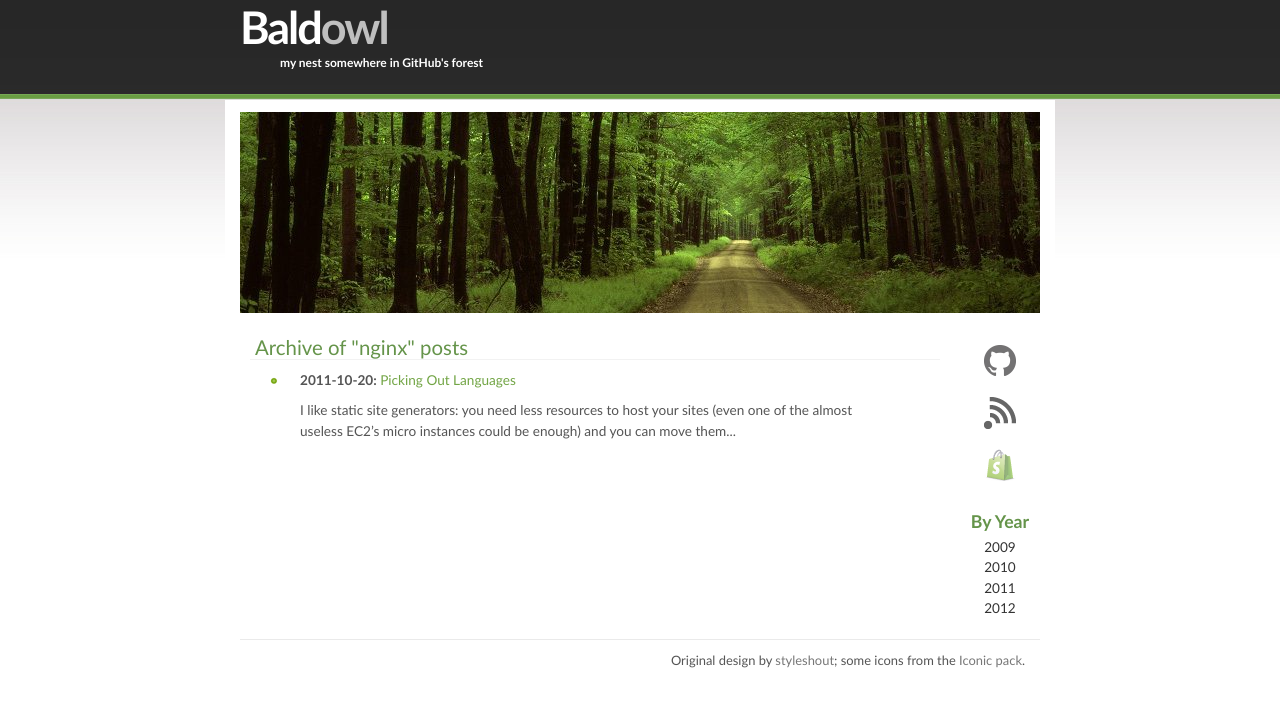
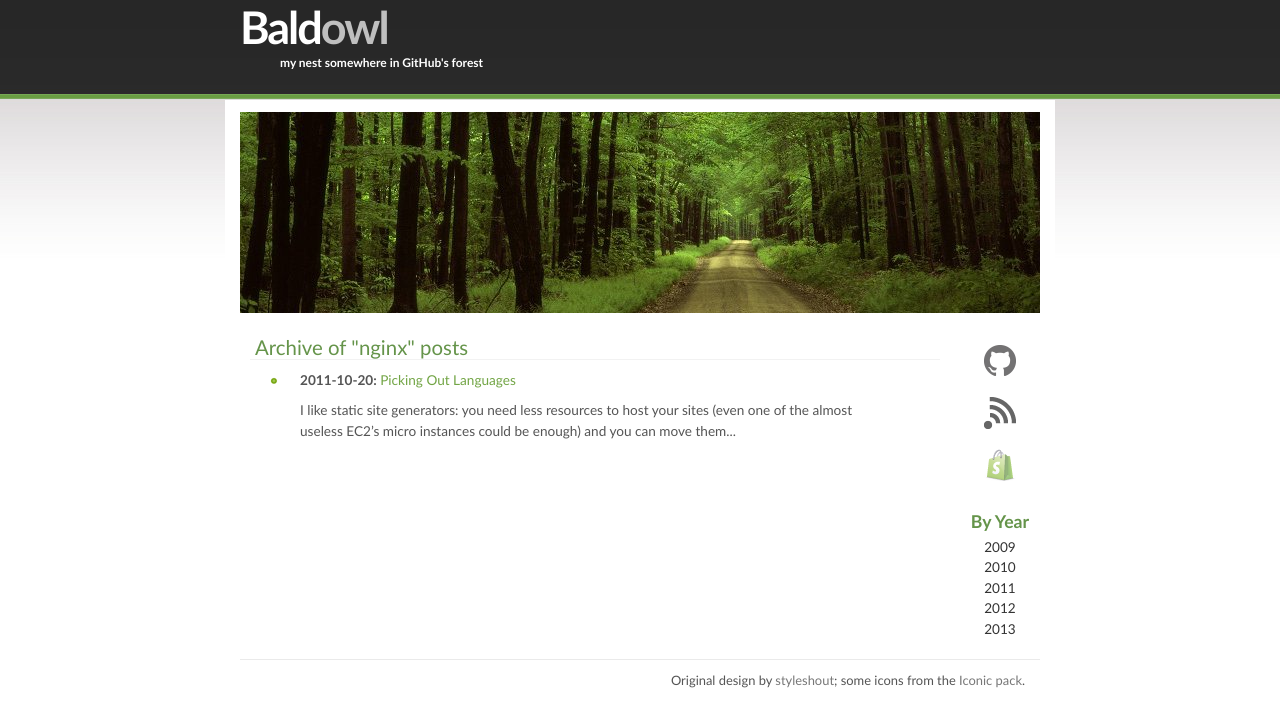
Before and after one commit to baldowl/baldowl.github.com, a Jekyll site: the page built from archives/tags/nginx/index.html, in a window 1280 px wide. Shown: the top 727 px of the page. Built offline with Jekyll 4.4.1, drawn with Linux system fonts in a browser that asks for light colours.

Commit message:
Added 2013 archive.

```diff
--- a/_includes/year_list.html
+++ b/_includes/year_list.html
@@ -7,5 +7,6 @@
     <li><a href="/archives/years/2010">2010</a></li>
     <li><a href="/archives/years/2011">2011</a></li>
     <li><a href="/archives/years/2012">2012</a></li>
+    <li><a href="/archives/years/2013">2013</a></li>
   </ul>
 </nav>
--- /dev/null
+++ b/archives/years/2013/index.html
@@ -0,0 +1,6 @@
+---
+layout: default
+title: Archive of 2013 posts
+---
+{% assign archive_year = '2013' %}
+{% include year.html %}
```
